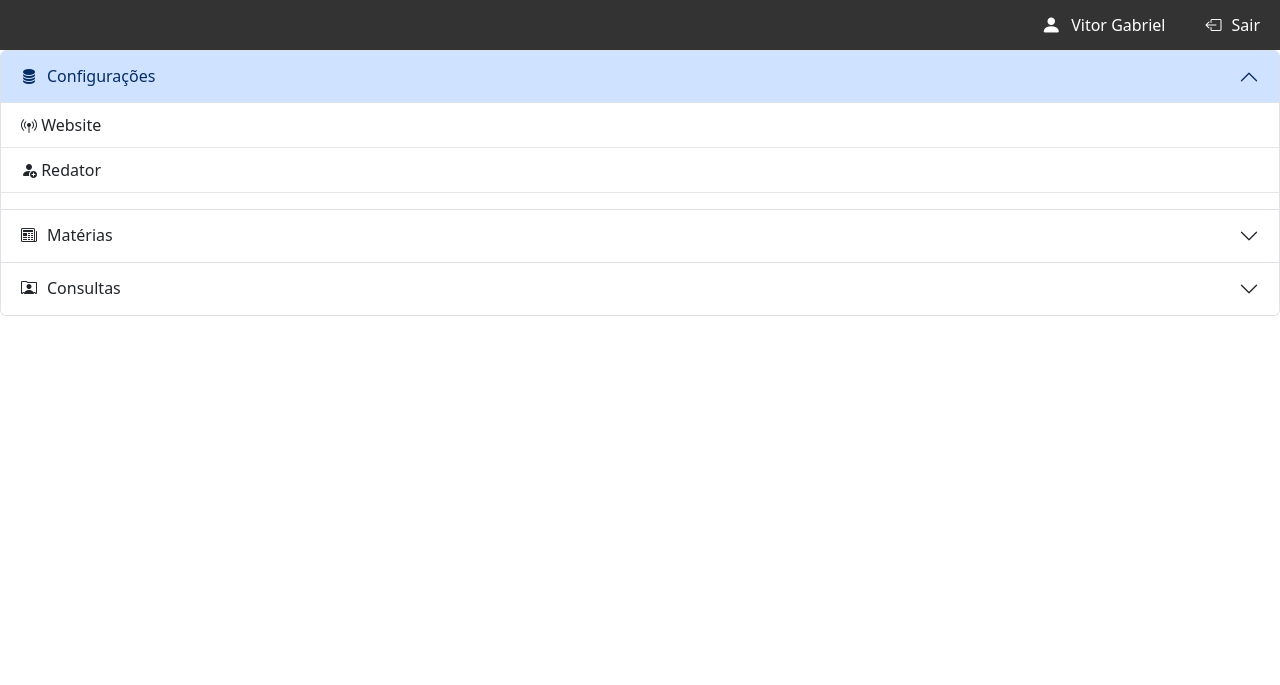
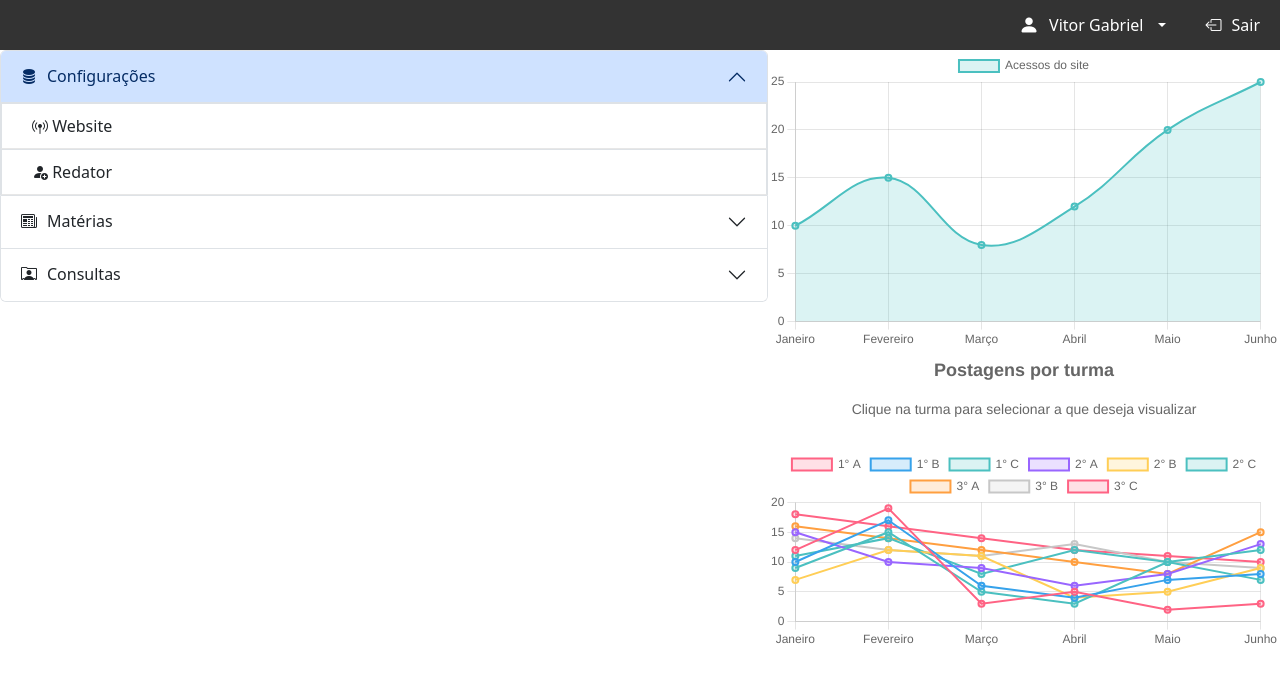
Before and after one commit to vitorgabrieldevk/cms-gazetamarista, a PHP site: page / in a window 1280 px wide. Shown: the top 685 px of the page. Run offline with PHP 8.4, Linux system fonts and the light colour scheme.

Commit message:
feat: :sparkles: Ajustes front

```diff
--- /dev/null
+++ b/app.js
@@ -0,0 +1,160 @@
+// Gráfico de Linha
+const lineCtx = document.getElementById('lineChart').getContext('2d');
+const lineData = {
+    labels: ['Janeiro', 'Fevereiro', 'Março', 'Abril', 'Maio', 'Junho'],
+    datasets: [{
+        label: 'Acessos do site',
+        data: [10, 15, 8, 12, 20, 25],
+        borderColor: 'rgba(75, 192, 192, 1)',
+        backgroundColor: 'rgba(75, 192, 192, 0.2)',
+        borderWidth: 2,
+        tension: 0.4, // Suaviza as linhas
+        fill: true
+    }]
+};
+
+const lineConfig = {
+    type: 'line',
+    data: lineData,
+    options: {
+        responsive: true,
+        maintainAspectRatio: false,
+        scales: {
+            y: {
+                beginAtZero: true
+            }
+        }
+    }
+};
+
+const lineChart = new Chart(lineCtx, lineConfig);
+
+
+// Obtenha o contexto do canvas
+const ctx = document.getElementById('multiLineChart').getContext('2d');
+
+// Dados do gráfico
+const data = {
+    labels: ['Janeiro', 'Fevereiro', 'Março', 'Abril', 'Maio', 'Junho'],
+    datasets: [
+        {
+            label: '1° A',
+            data: [12, 19, 3, 5, 2, 3],
+            borderColor: 'rgba(255, 99, 132, 1)',
+            backgroundColor: 'rgba(255, 99, 132, 0.2)',
+            borderWidth: 2,
+            tension: 0.0, // Suaviza as linhas
+            fill: false
+        },
+        {
+            label: '1° B',
+            data: [10, 17, 6, 4, 7, 8],
+            borderColor: 'rgba(54, 162, 235, 1)',
+            backgroundColor: 'rgba(54, 162, 235, 0.2)',
+            borderWidth: 2,
+            tension: 0.0,
+            fill: false
+        },
+        {
+            label: '1° C',
+            data: [9, 15, 5, 3, 10, 12],
+            borderColor: 'rgba(75, 192, 192, 1)',
+            backgroundColor: 'rgba(75, 192, 192, 0.2)',
+            borderWidth: 2,
+            tension: 0.0,
+            fill: false
+        },
+        {
+            label: '2° A',
+            data: [15, 10, 9, 6, 8, 13],
+            borderColor: 'rgba(153, 102, 255, 1)',
+            backgroundColor: 'rgba(153, 102, 255, 0.2)',
+            borderWidth: 2,
+            tension: 0.0,
+            fill: false
+        },
+        {
+            label: '2° B',
+            data: [7, 12, 11, 4, 5, 9],
+            borderColor: 'rgba(255, 206, 86, 1)',
+            backgroundColor: 'rgba(255, 206, 86, 0.2)',
+            borderWidth: 2,
+            tension: 0.0,
+            fill: false
+        },
+        {
+            label: '2° C',
+            data: [11, 14, 8, 12, 10, 7],
+            borderColor: 'rgba(75, 192, 192, 1)',
+            backgroundColor: 'rgba(75, 192, 192, 0.2)',
+            borderWidth: 2,
+            tension: 0.0,
+            fill: false
+        },
+        {
+            label: '3° A',
+            data: [16, 14, 12, 10, 8, 15],
+            borderColor: 'rgba(255, 159, 64, 1)',
+            backgroundColor: 'rgba(255, 159, 64, 0.2)',
+            borderWidth: 2,
+            tension: 0.0,
+            fill: false
+        },
+        {
+            label: '3° B',
+            data: [14, 12, 11, 13, 10, 9],
+            borderColor: 'rgba(199, 199, 199, 1)',
+            backgroundColor: 'rgba(199, 199, 199, 0.2)',
+            borderWidth: 2,
+            tension: 0.0,
+            fill: false
+        },
+        {
+            label: '3° C',
+            data: [18, 16, 14, 12, 11, 10],
+            borderColor: 'rgba(255, 99, 132, 1)',
+            backgroundColor: 'rgba(255, 99, 132, 0.2)',
+            borderWidth: 2,
+            tension: 0.0,
+            fill: false
+        }
+    ]
+};
+
+// Configurações do gráfico
+const config = {
+    type: 'line',
+    data: data,
+    options: {
+        responsive: true,
+        maintainAspectRatio: false,
+        plugins: {
+            title: {
+                display: true,
+                text: 'Postagens por turma',
+                font: {
+                    size: 18
+                }
+            },
+            subtitle: {
+                display: true,
+                text: 'Clique na turma para selecionar a que deseja visualizar',
+                font: {
+                    size: 14
+                },
+                padding: {
+                    top: 10,
+                    bottom: 30
+                }
+            }
+        },
+        scales: {
+            y: {
+                beginAtZero: true
+            }
+        }
+    }
+};
+
+// Crie o gráfico
+const multiLineChart = new Chart(ctx, config);
--- a/index.html
+++ b/index.html
@@ -11,16 +11,29 @@
     <link href="https://cdn.jsdelivr.net/npm/bootstrap@5.3.3/dist/css/bootstrap.min.css" rel="stylesheet" integrity="sha384-QWTKZyjpPEjISv5WaRU9OFeRpok6YctnYmDr5pNlyT2bRjXh0JMhjY6hW+ALEwIH" crossorigin="anonymous">
     <script src="https://cdn.jsdelivr.net/npm/bootstrap@5.3.3/dist/js/bootstrap.bundle.min.js" integrity="sha384-YvpcrYf0tY3lHB60NNkmXc5s9fDVZLESaAA55NDzOxhy9GkcIdslK1eN7N6jIeHz" crossorigin="anonymous"></script>
     <link rel="stylesheet" href="https://cdn.jsdelivr.net/npm/bootstrap-icons@1.11.3/font/bootstrap-icons.min.css">
+    <script src="https://cdnjs.cloudflare.com/ajax/libs/Chart.js/4.4.1/chart.min.js" integrity="sha512-L0Shl7nXXzIlBSUUPpxrokqq4ojqgZFQczTYlGjzONGTDAcLremjwaWv5A+EDLnxhQzY5xUZPWLOLqYRkY0Cbw==" crossorigin="anonymous" referrerpolicy="no-referrer"></script>
+    <script src="https://cdn.jsdelivr.net/npm/chart.js"></script>
+    <script src="app.js" defer></script>
     <link rel="stylesheet" href="style.css">
 
 </head>
 <body>
 
     <section class="site-topo">
-        <div class="profile-container">
+        <div class="profile-container dropdown-toggle" data-bs-toggle="dropdown" aria-expanded="false">
             <i class="bi bi-person-fill"></i>
             Vitor Gabriel
         </div>
+        <ul class="dropdown-menu">
+          <li><a class="dropdown-item" href="#">
+            <i class="bi bi-question-circle"></i>
+            Documentação
+          </a></li>
+          <li><a class="dropdown-item" href="#">
+            <i class="bi bi-box-arrow-left"></i>
+            Log out
+          </a></li>
+        </ul>
         <div class="logout-container">
             <i class="bi bi-box-arrow-left"></i>
             Sair
@@ -38,15 +51,19 @@
               </h2>
               <div id="collapseOne" class="accordion-collapse collapse show" data-bs-parent="#accordionExample">
                 <div class="accordion-body">
-                  <ul class="list-itens">
-                    <li class="item">
+                  <ul class="list-group">
+                    <a class="list-link" href="#">
+                      <li class="list-group-item">
                         <i class="bi bi-broadcast-pin"></i>
                         Website
-                    </li>
-                    <li class="item">
+                      </li>
+                    </a>
+                    <a class="list-link" href="#">
+                      <li class="list-group-item">
                         <i class="bi bi-person-fill-add"></i>
                         Redator
-                    </li>
+                      </li>
+                    </a>
                   </ul>
                 </div>
               </div>
@@ -60,7 +77,26 @@
               </h2>
               <div id="collapseTwo" class="accordion-collapse collapse" data-bs-parent="#accordionExample">
                 <div class="accordion-body">
-                  <strong>This is the second item's accordion body.</strong> It is hidden by default, until the collapse plugin adds the appropriate classes that we use to style each element. These classes control the overall appearance, as well as the showing and hiding via CSS transitions. You can modify any of this with custom CSS or overriding our default variables. It's also worth noting that just about any HTML can go within the <code>.accordion-body</code>, though the transition does limit overflow.
+                  <ul class="list-group">
+                    <a class="list-link" href="#">
+                      <li class="list-group-item">
+                        <i class="bi bi-file-earmark-richtext-fill"></i>
+                        Matérias
+                      </li>
+                    </a>
+                    <a class="list-link" href="#">
+                      <li class="list-group-item">
+                        <i class="bi bi-pencil-square"></i>
+                        Charges
+                      </li>
+                    </a>
+                    <a class="list-link" href="#">
+                      <li class="list-group-item">
+                        <i class="bi bi-file-text"></i>
+                        Pautas
+                      </li>
+                    </a>
+                  </ul>
                 </div>
               </div>
             </div>
@@ -73,12 +109,28 @@
               </h2>
               <div id="collapseThree" class="accordion-collapse collapse" data-bs-parent="#accordionExample">
                 <div class="accordion-body">
-                  <strong>This is the third item's accordion body.</strong> It is hidden by default, until the collapse plugin adds the appropriate classes that we use to style each element. These classes control the overall appearance, as well as the showing and hiding via CSS transitions. You can modify any of this with custom CSS or overriding our default variables. It's also worth noting that just about any HTML can go within the <code>.accordion-body</code>, though the transition does limit overflow.
+                  <ul class="list-group">
+                    <a class="list-link" href="#">
+                      <li class="list-group-item">
+                        <i class="bi bi-headset"></i>
+                        Contatos de Suporte
+                      </li>
+                    </a>
+                    <a class="list-link" href="#">
+                      <li class="list-group-item">
+                        <i class="bi bi-music-note-list"></i>
+                        Pedidos de Músicas
+                      </li>
+                    </a>
+                  </ul>
                 </div>
               </div>
             </div>
         </div>
-    </section>
-
+        <section class="dashboard-container">
+          <canvas id="lineChart"></canvas>
+          <canvas id="multiLineChart"></canvas>
+        </section>
+      </section>
 </body>
 </html>
--- a/style.css
+++ b/style.css
@@ -48,6 +48,50 @@
     background-color: rgb(100, 100, 100);
 }
 
+
+
+
+
+
+/* -----------------------------------------
+                Corpo do site
+-----------------------------------------*/
+
+.site-corpo {
+    display: flex;
+    justify-content: space-between;
+}
+
+.accordion {
+    width: 60%;
+}
+
+.dashboard-container {
+    width: 40%;
+    height: 300px;
+    display: flex;
+    flex-direction: column;
+}
+
+@media screen and (max-width: 700px) {
+    .site-corpo {
+        flex-direction: column;
+    }
+
+    .accordion {
+        width: 100%;
+    }
+
+    .dashboard-container {
+        width: 100%;
+    }
+}
+
+#myPieChart {
+    width: 100%;
+    height: auto;
+}
+
 .accordion-button {
     gap: 10px;
 }
@@ -61,12 +105,19 @@
     padding-left: 0;
 }
 
-.item {
+.list-group-item {
     padding: 10px 20px;
     border-bottom: 1px solid rgb(231, 231, 231);
+    padding-left: 30px;
+    transition: .33s;
 }
 
-.item:hover {
+.list-group-item:hover {
     background-color: rgb(238, 238, 238);
     cursor: pointer;
+    padding-left: 40px;
 }
+
+.list-link {
+    text-decoration: none;
+}
```
